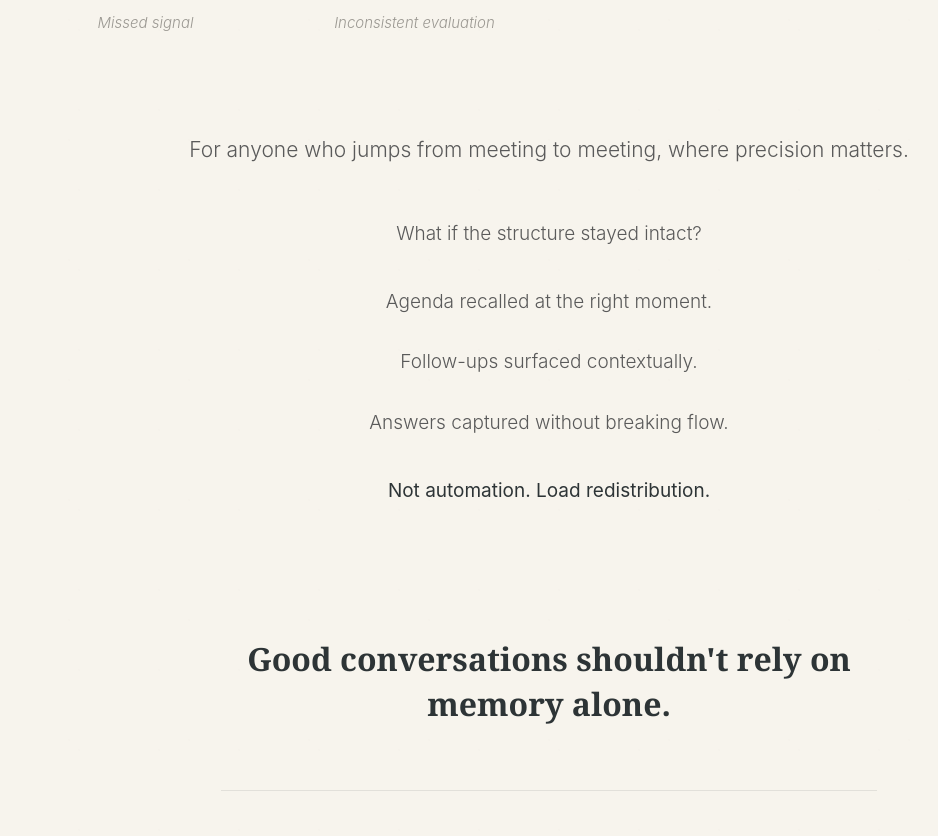
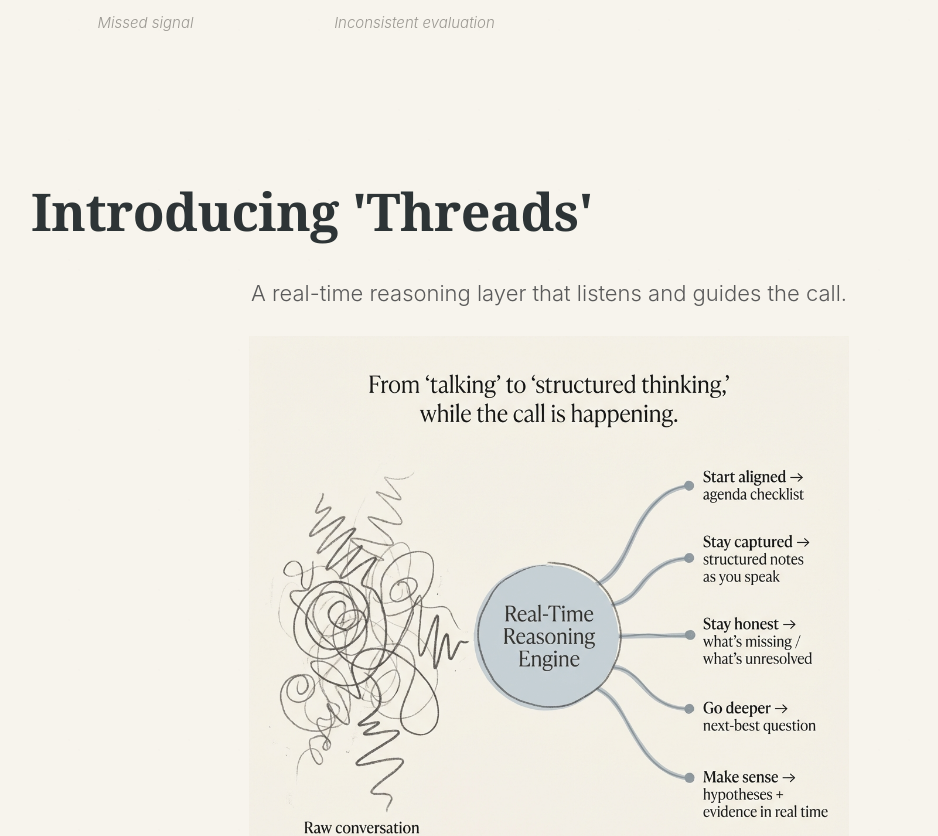
Before and after one commit to shadow-labs-ai/website, a Next.js app: page /threads in a window 1280 px wide. Shown: the part 2060-2896 px from the top of the page, without its empty margins (91-1029 px from the left). Built offline with nearby package versions, Linux system fonts and the light colour scheme; no server answers.

Commit message:
feat: Revamp 'Threads' page to introduce the 'Threads' section with a new illustrative image and updated descriptive text.

```diff
--- a/app/threads/page.module.css
+++ b/app/threads/page.module.css
@@ -308,6 +308,51 @@
     text-align: center;
 }
 
+.promise .subtext {
+    text-align: center;
+    margin: 0 auto 1.5rem;
+}
+
+.promise .bodyText {
+    text-align: center;
+    max-width: 680px;
+    margin-left: auto;
+    margin-right: auto;
+}
+
+.featureList {
+    max-width: 600px;
+    margin: 3rem auto;
+}
+
+.featureItem {
+    display: flex;
+    align-items: flex-start;
+    gap: 1rem;
+    margin-bottom: 1.5rem;
+    padding-left: 0.5rem;
+}
+
+.featureBullet {
+    font-size: 1.25rem;
+    color: var(--color-accent);
+    flex-shrink: 0;
+    line-height: 1.9;
+    font-weight: 400;
+}
+
+.featureText {
+    font-size: clamp(1.063rem, 1.5vw, 1.188rem);
+    font-weight: 300;
+    line-height: 1.9;
+    color: var(--color-gray);
+}
+
+.featureText strong {
+    font-weight: 500;
+    color: var(--color-charcoal);
+}
+
 .spacingTop {
     margin-top: 2rem;
 }
--- a/app/threads/page.tsx
+++ b/app/threads/page.tsx
@@ -159,20 +159,26 @@ export default function ThreadsPage() {
                             <div className={styles.personaCost}>Inconsistent evaluation</div>
                         </div>
                     </div>
-                    <p className={styles.closingText}>For anyone who jumps from meeting to meeting, where precision matters.</p>
+                    {/* <p className={styles.closingText}>For anyone who jumps from meeting to meeting, where precision matters.</p> */}
                 </div>
             </section>
 
             {/* Section 5: The Promise */}
             <section className={`${styles.promise} ${styles.section}`}>
                 <div className={styles.container}>
-                    <div className={`${styles.textContent} ${styles.centeredText}`}>
-                        <p className={styles.bodyText}>What if the structure stayed intact?</p>
-                        <p className={`${styles.bodyText} ${styles.spacingTop}`}>Agenda recalled at the right moment.</p>
-                        <p className={styles.bodyText}>Follow-ups surfaced contextually.</p>
-                        <p className={styles.bodyText}>Answers captured without breaking flow.</p>
-                        <p className={`${styles.bodyText} ${styles.spacingTop} ${styles.emphasis}`}>Not automation. Load redistribution.</p>
+                    <h2 className={styles.sectionHeadline}>Introducing 'Threads'</h2>
+                    <p className={styles.subtext}>A real-time reasoning layer that listens and guides the call.</p>
+
+                    <div className={styles.illustration}>
+                        <Image
+                            src="/reasoning_engine_flow.png"
+                            alt="Real-time reasoning engine transforming raw conversation into structured thinking"
+                            width={800}
+                            height={600}
+                            loading="lazy"
+                        />
                     </div>
+
                 </div>
             </section>
 
```
Also changed, not shown: public/reasoning_engine_flow.png (added).
